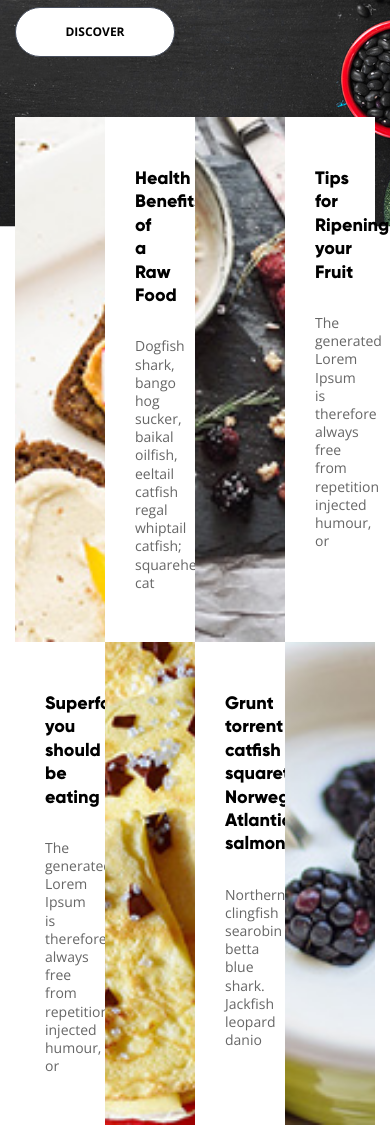
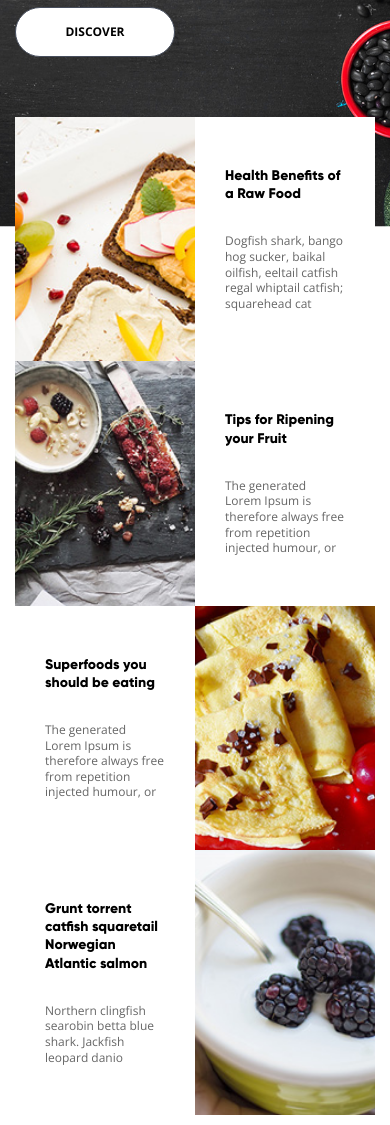
Before and after one commit to ELegek/Agro, a website: page app/index.html in a window 390 px wide. Shown: the part 2159-3284 px from the top of the page. Drawn offline with nearby package versions, Linux system fonts and the light colour scheme.

Commit message:
Адаптив raw

```diff
--- a/app/scss/_media.scss
+++ b/app/scss/_media.scss
@@ -150,6 +150,15 @@
     }
 
     // ============ PERFECT =============
+
+    // ============ RAW =============
+    .raw {
+        &__item {
+            width: 50%;
+        }
+    }
+
+    // ============ RAW =============
 }
 
 @media (max-width: 600px) {
@@ -258,6 +267,21 @@
     }
 
     // ============ PERFECT =============
+
+    // ============ RAW =============
+    .raw {
+        &__item {
+            width: 50%;
+            h3 {
+                font-size: 14px;
+            }
+            p {
+                font-size: 12px;
+            }
+        }
+    }
+
+    // ============ RAW =============
 }
 
 @media (max-width: 320px) {
@@ -301,4 +325,19 @@
     }
 
     // ============ SERVICES =============
+
+        // ============ RAW =============
+        .raw {
+            &__item {
+                width: 100%;
+                h3 {
+                    font-size: 14px;
+                }
+                p {
+                    font-size: 12px;
+                }
+            }
+        }
+
+        // ============ RAW =============
 }
--- a/app/scss/blocks/raw.scss
+++ b/app/scss/blocks/raw.scss
@@ -3,6 +3,7 @@
     margin-bottom: 100px;
     &__row {
         display: flex;
+        flex-wrap: wrap;
         background-color: #fff;
     }
     &__item {
```
Also changed, not shown: app/css/blocks/raw.min.css, app/css/style.min.css.
